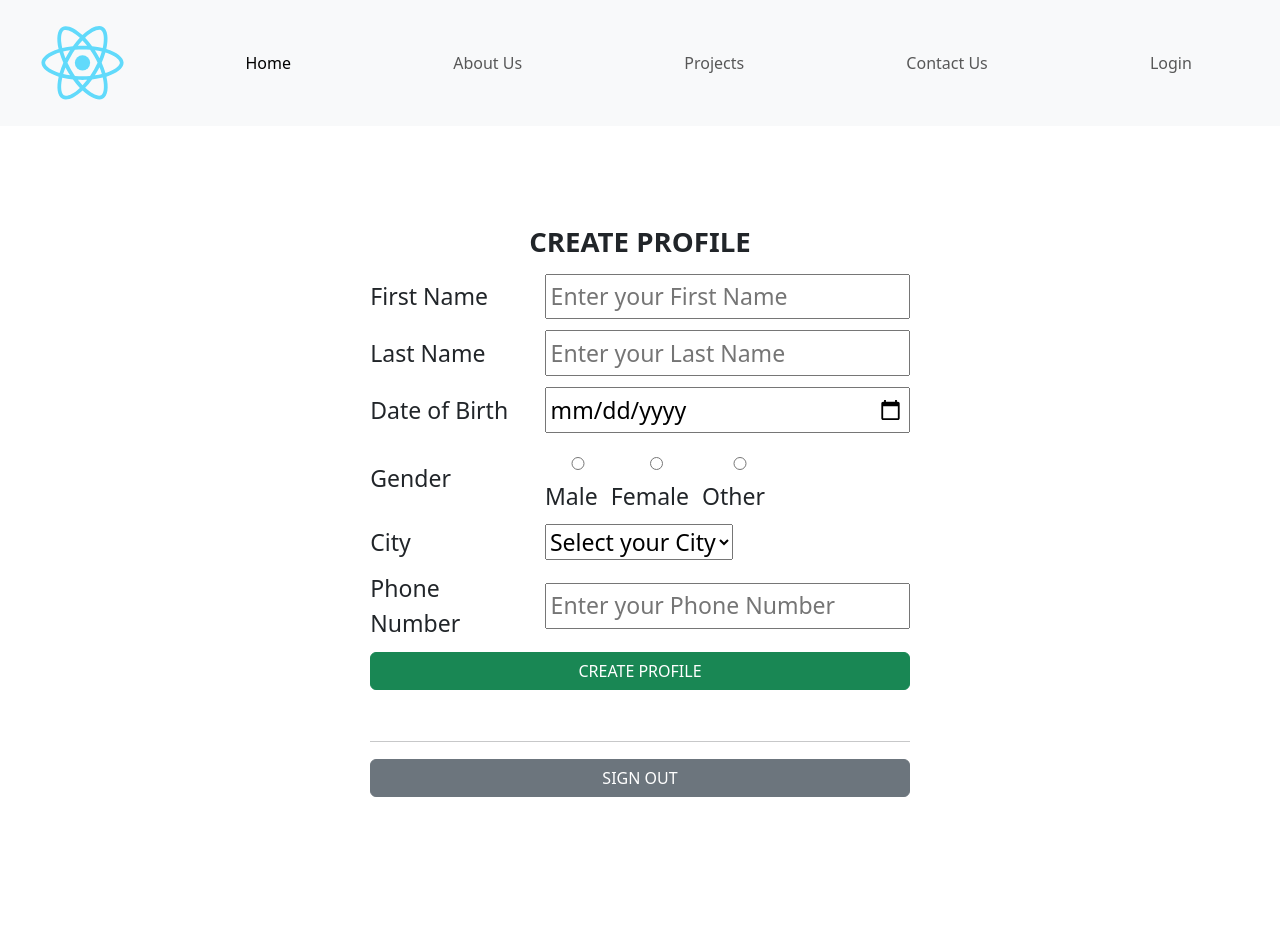
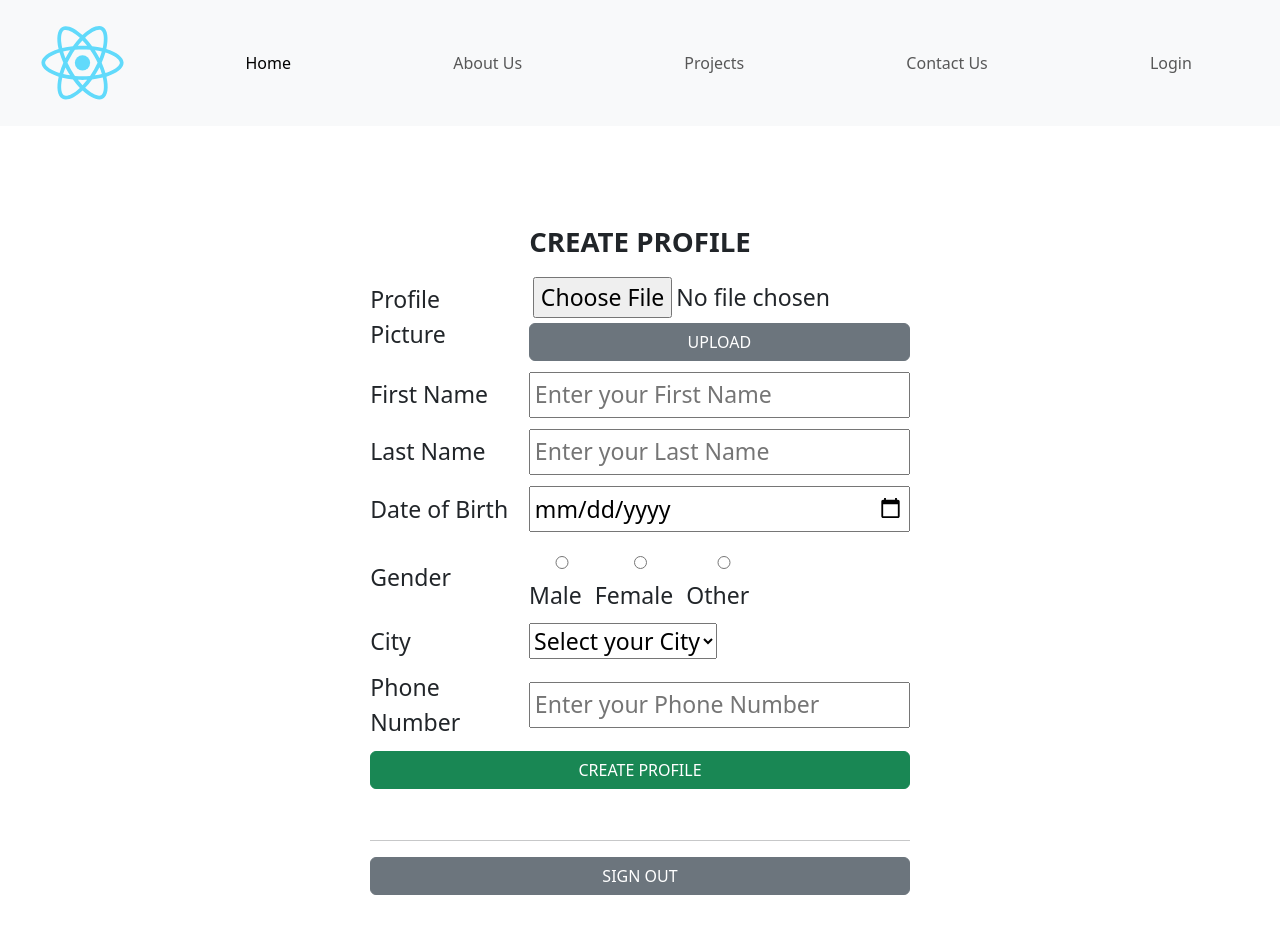
Before and after one commit to muzammilyousuf/firebase, a React (Create React App) app: page /profile in a window 1280 px wide. Shown: the top 934 px of the page. Before the commit the page ends 892 px from the top, so only its background shows below. Built offline with nearby package versions, Linux system fonts and the light colour scheme; no server answers.

Commit message:
Upload image to storage functions added

```diff
--- a/src/components/Screens/Profile.js
+++ b/src/components/Screens/Profile.js
@@ -8,11 +8,16 @@ import {
   db,
   getDocs,
   auth,
-  updateProfile,
+  // updateProfile,
   doc,
-  setDoc,
-  updateDoc,
-  deleteDoc
+  // setDoc,
+  // updateDoc,
+  deleteDoc,
+  ref,
+  storage,
+  uploadBytes,
+  getDownloadURL,
+  uploadBytesResumable
 } from "../../config/firebase";
 import Button from "../Button";
 import { useNavigate } from "react-router-dom";
@@ -26,10 +31,12 @@ const Profile = () => {
 
   const valueRef = useRef('');
 
-  const [docId, setDocId] = useState("")
+  const [docId, setDocId] = useState("");
+  const [imgUrl, setImgUrl] = useState("")
 
   const [User, setUser] = useState({
     id: docId,
+    displayPicture: valueRef.dpURL,
     first: "",
     last: "",
     dob: "",
@@ -51,7 +58,7 @@ const Profile = () => {
         // User is signed in, see docs for a list of available properties
         // https://firebase.google.com/docs/reference/js/auth.user
         const uid = user.uid;
-        // console.log(user);
+        console.log(uid);
         valueRef.userEmail = user.email
         // console.log(user)
 
@@ -76,7 +83,7 @@ const Profile = () => {
           const querySnapshot = await getDocs(collection(db, "users"));
           querySnapshot.forEach((doc) => {
             // console.log(`${doc.id} => ${doc.data()}`);
-            if (doc.data().email == valueRef.userEmail) {
+            if (doc.data().email === valueRef.userEmail) {
               // docId = doc.id;
               // valueRef.docId = doc.id;
               setDocId(doc.id);
@@ -126,7 +133,7 @@ const Profile = () => {
 
   const createProfile = async () => {
     // console.log(docId)
-    if (User.CreateProfile == "UPDATE PROFILE" && docId) {
+    if (User.CreateProfile === "UPDATE PROFILE" && docId) {
       try {
         await deleteDoc(doc(db, "users", docId));
         console.log(docId, "deleted successfully!")
@@ -150,6 +157,7 @@ const Profile = () => {
       const docRef = await addDoc(collection(db, "users"), {
         // id: User.id || docId,
         email: User.email || valueRef.userEmail,
+        displayPicture: valueRef.dpURL,
         first: User.first,
         last: User.last,
         dob: User.dob,
@@ -182,7 +190,7 @@ const Profile = () => {
   const userupdateProfile = async () => {
     console.log("Update Profile Call");
 
-    if (User.CreateProfile == "UPDATE PROFILE") {
+    if (User.CreateProfile === "UPDATE PROFILE") {
       toast.success("USER PROFILE UPDATED!", {
         position: "top-center",
       });
@@ -235,6 +243,89 @@ const Profile = () => {
   }
 
 
+  function uploadProfile() {
+    var dp = document.getElementById("displayPicture").files[0];
+
+    const dpRef = ref(storage, `${dp.name}`);
+
+    // 'file' comes from the Blob or File API
+    uploadBytes(dpRef, dp).then((snapshot) => {
+      console.log('Uploaded a blob or file!');
+      toast.success("Display Picture Uploaded!", {
+        position: "top-center",
+      });
+    });
+
+    const uploadTask = uploadBytesResumable(dpRef, dp);
+
+
+    uploadTask.on('state_changed',
+      (snapshot) => {
+        // Get task progress, including the number of bytes uploaded and the total number of bytes to be uploaded
+        const progress = (snapshot.bytesTransferred / snapshot.totalBytes) * 100;
+        console.log('Upload is ' + progress + '% done');
+        switch (snapshot.state) {
+          case 'paused':
+            console.log('Upload is paused');
+
+            break;
+          case 'running':
+            console.log('Upload is running');
+            break;
+        }
+      },
+      (error) => {
+        // A full list of error codes is available at
+        // https://firebase.google.com/docs/storage/web/handle-errors
+        switch (error.code) {
+          case 'storage/unauthorized':
+            // User doesn't have permission to access the object
+            break;
+          case 'storage/canceled':
+            // User canceled the upload
+            break;
+
+          // ...
+
+          case 'storage/unknown':
+            // Unknown error occurred, inspect error.serverResponse
+            break;
+        }
+      },
+      () => {
+        // Upload completed successfully, now we can get the download URL
+        getDownloadURL(uploadTask.snapshot.ref).then((downloadURL) => {
+          console.log('File available at', downloadURL);
+          valueRef.dpURL = downloadURL;
+        });
+      }
+    );
+
+    getDownloadURL(ref(storage, `${dp.name}`))
+      .then((url) => {
+        // `url` is the download URL for 'images/stars.jpg'
+
+        // This can be downloaded directly:
+        const xhr = new XMLHttpRequest();
+        xhr.responseType = 'blob';
+        xhr.onload = (event) => {
+          const blob = xhr.response;
+        };
+        xhr.open('GET', url);
+        xhr.send();
+
+        // Or inserted into an <img> element
+        const img = document.getElementById('previewPicture');
+        img.setAttribute('src', url);
+        setImgUrl(url);
+      })
+      .catch((error) => {
+        // Handle any errors
+      });
+
+  }
+
+
 
   return (
     <div>
@@ -246,6 +337,25 @@ const Profile = () => {
             </tr>
           </thead>
           <tbody>
+            <tr>
+              <td>Profile Picture</td>
+              <td>
+                <img id="previewPicture" />
+                <input
+                  type="file"
+                  name="displayPicture"
+                  id="displayPicture"
+                />
+                <Button
+                  value="UPLOAD"
+                  id="upload"
+                  onClick={() => uploadProfile()}
+                  class="btn btn-secondary"
+                ></Button>
+              </td>
+
+            </tr>
+
             <tr>
               <td>First Name</td>
               <td>
--- a/src/config/firebase.js
+++ b/src/config/firebase.js
@@ -3,6 +3,7 @@ import { initializeApp } from "firebase/app";
 import { getAuth, createUserWithEmailAndPassword, signInWithEmailAndPassword, onAuthStateChanged, signOut, sendEmailVerification, updateProfile } from "firebase/auth";
 import { getFirestore, doc, setDoc, Timestamp, collection, addDoc, getDoc, getDocs, updateDoc, serverTimestamp, arrayUnion, arrayRemove, increment, deleteDoc, deleteField, } from "firebase/firestore";
 import { getStorage, ref, uploadBytes, uploadBytesResumable, getDownloadURL } from "firebase/storage";
+import { getDatabase, set } from "firebase/database";
 
 // TODO: Add SDKs for Firebase products that you want to use
 // https://firebase.google.com/docs/web/setup#available-libraries
@@ -14,7 +15,9 @@ const firebaseConfig = {
   projectId: "fir-23f49",
   storageBucket: "fir-23f49.appspot.com",
   messagingSenderId: "190091871310",
-  appId: "1:190091871310:web:903c66f9ae7b17c667ef1f"
+  appId: "1:190091871310:web:903c66f9ae7b17c667ef1f",
+  databaseURL: "https://fir-23f49-default-rtdb.firebaseio.com/",
+  storageBucket: "gs://fir-23f49.appspot.com",
 };
 
 // Initialize Firebase
@@ -29,4 +32,6 @@ const db = getFirestore(app);
 
 const storage = getStorage();
 
-export { auth, getAuth, createUserWithEmailAndPassword, signInWithEmailAndPassword, updateProfile, onAuthStateChanged, signOut, sendEmailVerification, db, doc, setDoc, Timestamp, collection, addDoc, getDoc, getDocs, updateDoc, serverTimestamp, arrayUnion, arrayRemove, increment, deleteDoc, deleteField, storage, ref, uploadBytes, uploadBytesResumable, getDownloadURL }
+const database = getDatabase(app);
+
+export { auth, database, set, getAuth, createUserWithEmailAndPassword, signInWithEmailAndPassword, updateProfile, onAuthStateChanged, signOut, sendEmailVerification, db, doc, setDoc, Timestamp, collection, addDoc, getDoc, getDocs, updateDoc, serverTimestamp, arrayUnion, arrayRemove, increment, deleteDoc, deleteField, storage, ref, uploadBytes, uploadBytesResumable, getDownloadURL }
```
